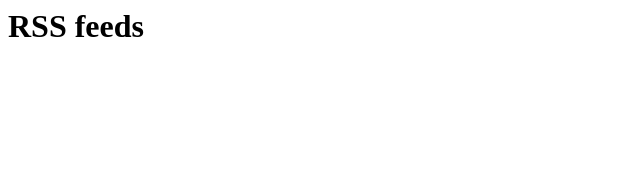
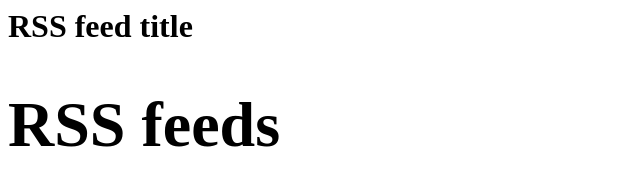
Before and after one commit to sidsearch/RSS-feed-reader, a plain HTML site: page templates/landing_page.html in a window 1280 px wide. Shown: the whole page, without its empty margins (0-640 px from the left). Drawn offline with Linux system fonts and the light colour scheme.

Commit message:
testing commit

```diff
--- a/templates/landing_page.html
+++ b/templates/landing_page.html
@@ -4,6 +4,7 @@
         <title>Get weather information</title>
     </head>
     <body>
+        <h1> RSS feed title<h1>
         <div class="container">
             <div class="title">
                 <h1>RSS feeds</h1>
```
